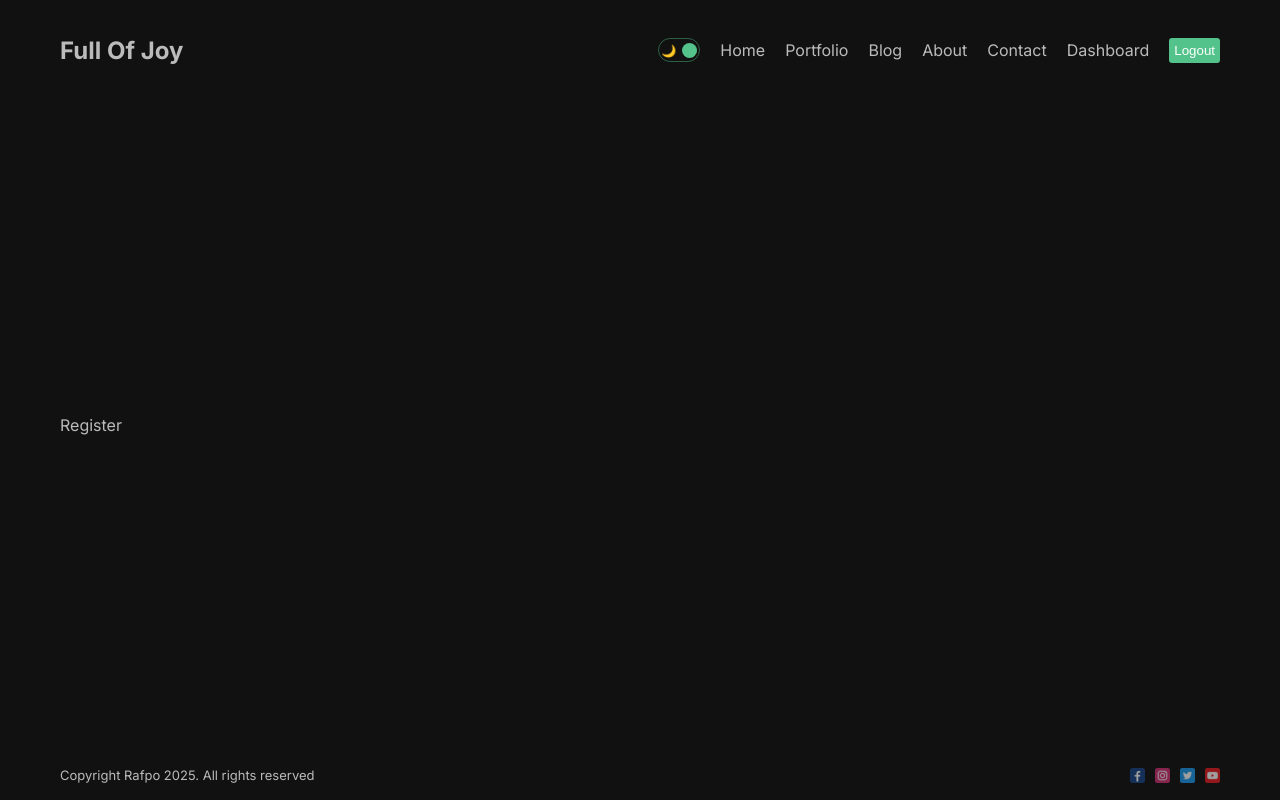
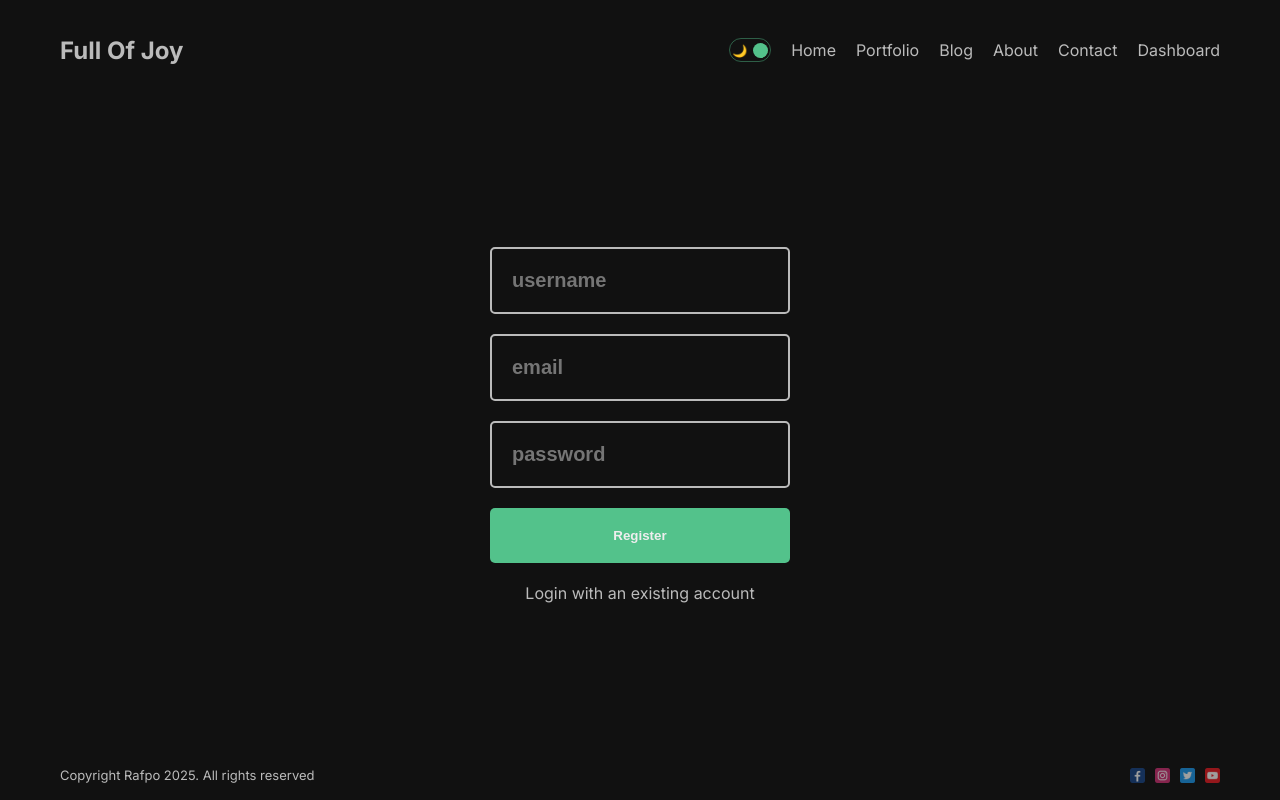
Before and after one commit to rafpoo/next-tutorial, a Next.js app: page /dashboard/register in a window 1280 px wide. Built offline with nearby package versions, Linux system fonts and the light colour scheme; no server answers.

Commit message:
feat: next auth implemented (ada satu error blm di fix)

```diff
--- a/package.json
+++ b/package.json
@@ -9,8 +9,10 @@
     "lint": "eslint"
   },
   "dependencies": {
+    "bcryptjs": "^3.0.3",
     "mongoose": "6.11.1",
     "next": "16.1.1",
+    "next-auth": "^4.24.13",
     "react": "19.2.3",
     "react-dom": "19.2.3",
     "swr": "^2.3.8"
--- a/src/app/dashboard/(auth)/login/page.module.css
+++ b/src/app/dashboard/(auth)/login/page.module.css
@@ -1,2 +1,35 @@
 .container {
+  display: flex;
+  flex-direction: column;
+  align-items: center;
+  gap: 20px;
+  justify-content: center;
 }
+
+.form {
+  width: 300px;
+  display: flex;
+  flex-direction: column;
+  gap: 20px;
+}
+
+.input {
+  padding: 20px;
+  background-color: transparent;
+  border: 2px solid #bbb;
+  border-radius: 5px;
+  font-size: 20px;
+  color: #bbb;
+  font-weight: bold;
+}
+
+.button {
+  width: 300px;
+  padding: 20px;
+  cursor: pointer;
+  background-color: #53c28b;
+  border: none;
+  border-radius: 5px;
+  color: #eee;
+  font-weight: bold;
+}
--- a/src/app/dashboard/(auth)/register/page.jsx
+++ b/src/app/dashboard/(auth)/register/page.jsx
@@ -1,8 +1,63 @@
-import React from "react";
+"use client";
+
+import React, { useState } from "react";
 import styles from "./page.module.css";
+import Link from "next/link";
+import { useRouter } from "next/navigation";
 
 const Register = () => {
-  return <div className={styles.container}>Register</div>;
+  const [err, setErr] = useState(false);
+
+  const router = useRouter();
+
+  const handleSubmit = async (e) => {
+    e.preventDefault();
+    const name = e.target[0].value;
+    const email = e.target[1].value;
+    const password = e.target[2].value;
+
+    try {
+      const res = await fetch("/api/auth/register", {
+        method: "POST",
+        headers: {
+          "Content-Type": "application/json",
+        },
+        body: JSON.stringify({ name, email, password }),
+      });
+
+      res.status === 201 &&
+        router.push("/dashboard/login?success=Account has been created");
+    } catch (err) {
+      setErr(true);
+    }
+  };
+  return (
+    <div className={styles.container}>
+      <form className={styles.form} onSubmit={handleSubmit}>
+        <input
+          type="text"
+          placeholder="username"
+          className={styles.input}
+          required
+        />
+        <input
+          type="email"
+          placeholder="email"
+          className={styles.input}
+          required
+        />
+        <input
+          type="password"
+          placeholder="password"
+          className={styles.input}
+          required
+        />
+        <button className={styles.button}>Register</button>
+      </form>
+      {err && "Something went wrong!"}
+      <Link href={"/dashboard/login"}>Login with an existing account</Link>
+    </div>
+  );
 };
 
 export default Register;
--- a/src/app/dashboard/(auth)/register/page.module.css
+++ b/src/app/dashboard/(auth)/register/page.module.css
@@ -1,2 +1,35 @@
 .container {
+  display: flex;
+  flex-direction: column;
+  align-items: center;
+  gap: 20px;
+  justify-content: center;
 }
+
+.form {
+  width: 300px;
+  display: flex;
+  flex-direction: column;
+  gap: 20px;
+}
+
+.input {
+  padding: 20px;
+  background-color: transparent;
+  border: 2px solid #bbb;
+  border-radius: 5px;
+  font-size: 20px;
+  color: #bbb;
+  font-weight: bold;
+}
+
+.button {
+  width: 300px;
+  padding: 20px;
+  cursor: pointer;
+  background-color: #53c28b;
+  border: none;
+  border-radius: 5px;
+  color: #eee;
+  font-weight: bold;
+}
--- a/src/app/layout.js
+++ b/src/app/layout.js
@@ -3,6 +3,7 @@
 import Navbar from "@/components/navbar/Navbar";
 import Footer from "@/components/footer/Footer";
 import { ThemeProvider } from "@/context/ThemeContext";
+import AuthProvider from "@/components/AuthProvider/AuthProvider";
 
 const inter = Inter({ subsets: ["latin"] });
 
@@ -16,11 +17,13 @@
     <html lang="en">
       <body className={`${inter.className}`}>
         <ThemeProvider>
-          <div className="container">
-            <Navbar />
-            {children}
-            <Footer />
-          </div>
+          <AuthProvider>
+            <div className="container">
+              <Navbar />
+              {children}
+              <Footer />
+            </div>
+          </AuthProvider>
         </ThemeProvider>
       </body>
     </html>
--- /dev/null
+++ b/src/components/AuthProvider/AuthProvider.jsx
@@ -0,0 +1,10 @@
+"use client";
+
+import { SessionProvider } from "next-auth/react";
+import React from "react";
+
+const AuthProvider = ({ children }) => {
+  return <SessionProvider>{children}</SessionProvider>;
+};
+
+export default AuthProvider;
--- a/src/components/navbar/Navbar.jsx
+++ b/src/components/navbar/Navbar.jsx
@@ -4,6 +4,7 @@
 import React from "react";
 import styles from "./navbar.module.css";
 import DarkModeToggle from "../DarkModeToggle/DarkModeToggle";
+import { signOut, useSession } from "next-auth/react";
 
 const links = [
   {
@@ -39,6 +40,7 @@
 ];
 
 const Navbar = () => {
+  const session = useSession();
   return (
     <div className={styles.container}>
       <Link href="/" className={styles.logo}>
@@ -51,14 +53,12 @@
             {link.title}
           </Link>
         ))}
-        <button
-          className={styles.logout}
-          onClick={() => {
-            console.log("Logged out");
-          }}
-        >
-          Logout
-        </button>
+
+        {session.status === "authenticated" && (
+          <button className={styles.logout} onClick={signOut}>
+            Logout
+          </button>
+        )}
       </div>
     </div>
   );
--- a/src/models/User.js
+++ b/src/models/User.js
@@ -23,4 +23,4 @@
   { timestamps: true }
 );
 
-export default mongoose.model("User", userSchema);
+export default mongoose.models.User || mongoose.model("User", userSchema);
```
Also changed, not shown: src/app/api/auth/[...nextauth]/route.js (added, +47 -0 lines), src/app/api/auth/register/route.js (added, +28 -0 lines), src/app/dashboard/(auth)/login/page.jsx (+38 -1 lines), src/app/dashboard/page.jsx (+14 -3 lines), 1 other file (tests, documents, lock files or other folders).
